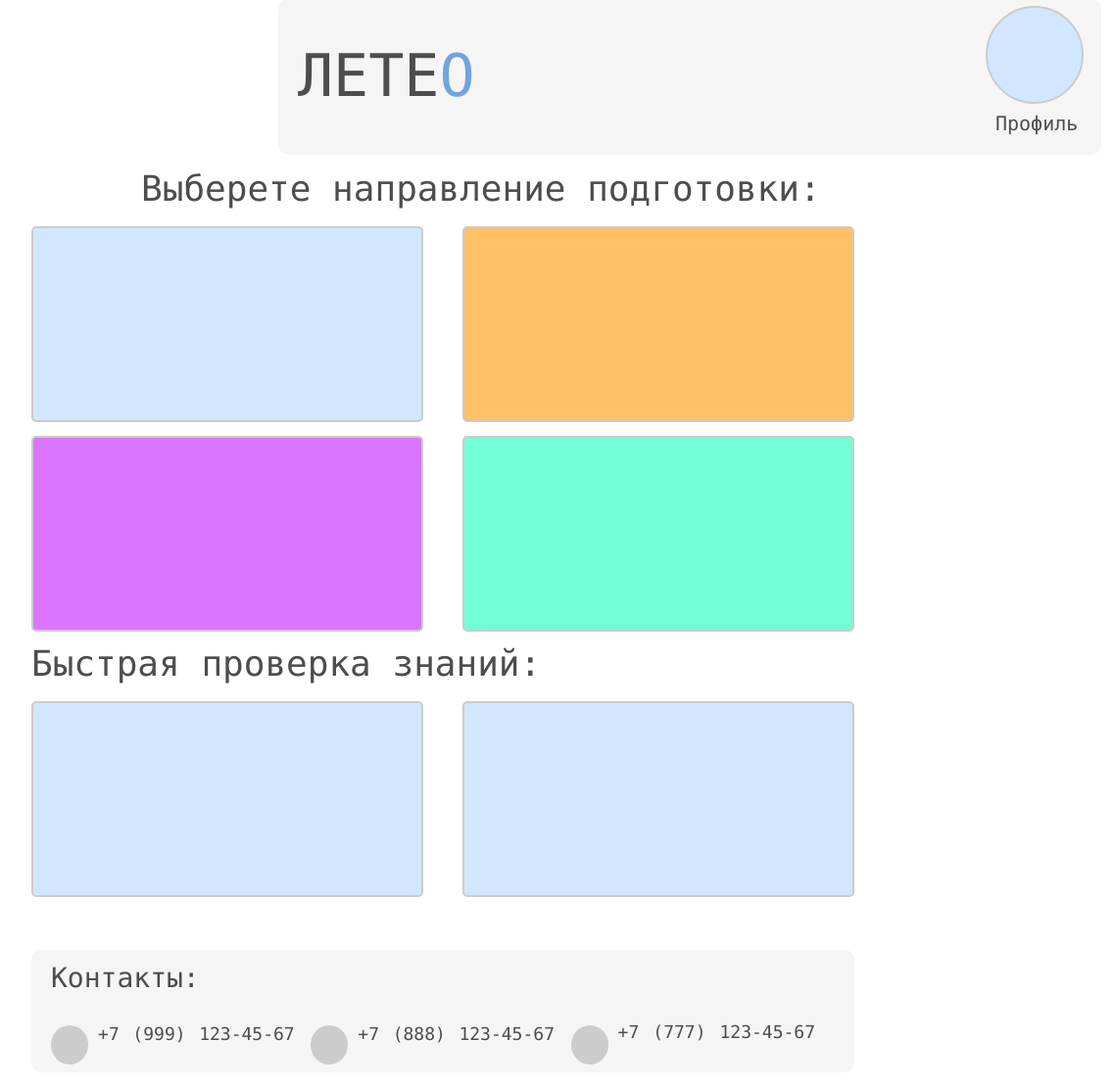
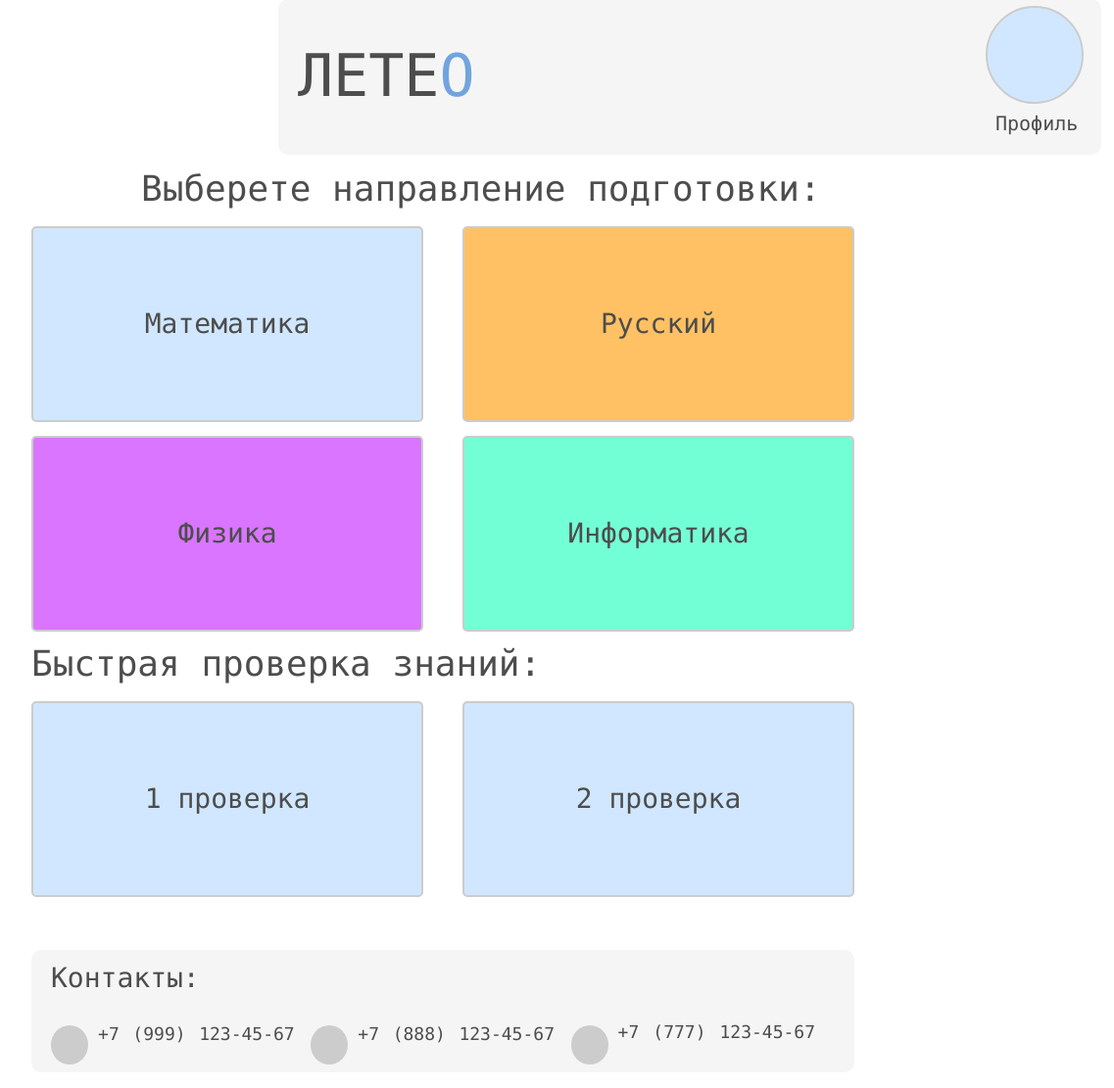
Before and after one commit to chrisblame/flask, a Flask app: page /home in a window 1400 px wide. Shown: the part 51-1162 px from the top of the page at 98% size, without its empty margins (248-1385 px from the left). Run offline with Flask 3, Linux system fonts and the light colour scheme.

Commit message:
The second commit.

```diff
--- a/main.py
+++ b/main.py
@@ -1,4 +1,5 @@
 from flask import Flask, render_template, redirect, url_for, session, request
+from werkzeug.security import generate_password_hash, check_password_hash
 from flask_wtf import FlaskForm
 from wtforms import StringField, PasswordField
 from wtforms.validators import DataRequired
@@ -44,6 +45,14 @@ class User(db.Model):
     surname = db.Column(db.String(50), nullable=False)
     name = db.Column(db.String(50), nullable=False)
     password = db.Column(db.String(100), nullable=False)
+    password_hash = db.Column(db.String(128), nullable=False)
+
+    def __init__(self, **kwargs):
+        super(User, self).__init__(**kwargs)
+        self.password_hash = generate_password_hash(kwargs.get('password'))
+
+    def check_password(self, password):
+        return check_password_hash(self.password_hash, password)
 
 
 class RegistrationForm(FlaskForm):
@@ -91,7 +100,8 @@ def update_profile():
             request.form['name'] = user.name
         user.surname = request.form['surname']
         user.name = request.form['name']
-        user.password = request.form['password']
+        if request.form['password']:
+            user.password_hash = generate_password_hash(request.form['password'])
         db.session.commit()
         session['surname'] = user.surname
         session['name'] = user.name
@@ -203,7 +213,7 @@ def login():
             surname=form.surname.data,
             name=form.name.data
         ).first()
-        if user and user.password == form.password.data:
+        if user and user.check_password(form.password.data):
             session['user_id'] = user.id
             return redirect(url_for('home'))
         else:
--- a/templates/home.html
+++ b/templates/home.html
@@ -64,6 +64,9 @@
             height: 100px;
             border: 2px solid #ccc;
             border-radius: 50px;
+            font-size: 28px;
+            color: #4d4d4d;
+            font-family: 'consolas', sans-serif;
             background-color: #d1e7ff;
             transition: background-color 0.2s ease-in-out, border 0.2s ease-in-out;
         }
@@ -225,25 +228,25 @@
 <label class="text1">Выберете направление подготовки:</label>
 <div id="container-middle">
     <form action="math">
-        <button type="submit" class="button-math"></button>
+        <button type="submit" class="button-math">Математика</button>
     </form>
     <form action="rus">
-        <button type="submit" class="button-rus"></button>
+        <button type="submit" class="button-rus">Русский</button>
     </form>
     <form action="phys">
-        <button type="submit" class="button-phys"></button>
+        <button type="submit" class="button-phys">Физика</button>
     </form>
     <form action="inf">
-        <button type="submit" class="button-inf"></button>
+        <button type="submit" class="button-inf">Информатика</button>
     </form>
     <label class="text2">Быстрая проверка знаний:</label>
 </div>
 <div id="container-bottom">
     <form action="fast_check">
-        <button type="submit" class="button-fast-check"></button>
+        <button type="submit" class="button-fast-check">1 проверка</button>
     </form>
     <form action="full_check">
-        <button type="submit" class="button-full-check"></button>
+        <button type="submit" class="button-full-check">2 проверка</button>
     </form>
 </div>
 <div id="container-contacts">
```
Also changed, not shown: instance/accounts.db, instance/answers.db (deleted).
